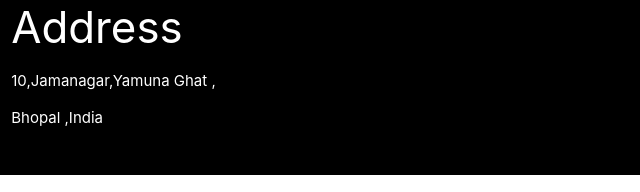
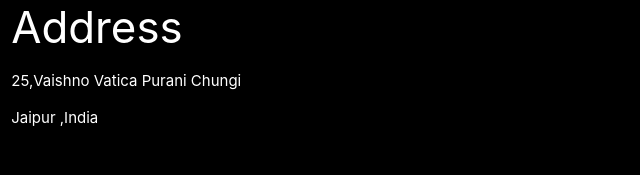
Before and after one commit to rahulchoudhary1602/Photostudio, a plain HTML site: page index.html in a window 1280 px wide. Shown: the part 4139-4331 px from the top of the page, 0-640 px from the left. Drawn offline with nearby package versions, Linux system fonts and the light colour scheme.

Commit message:
Update index.html

```diff
--- a/index.html
+++ b/index.html
@@ -159,8 +159,8 @@
     <div class="row">
       <div class="col s12 l4">
         <h3 class ="white-text">Address</h2>
-          <p class="white-text">10,Jamanagar,Yamuna Ghat ,</p>
-          <p class="white-text">Bhopal ,India</p>
+          <p class="white-text">25,Vaishno Vatica Purani Chungi</p>
+          <p class="white-text">Jaipur ,India</p>
 
       </div>
       <div class="col s12 l4 offset-l3">
```
